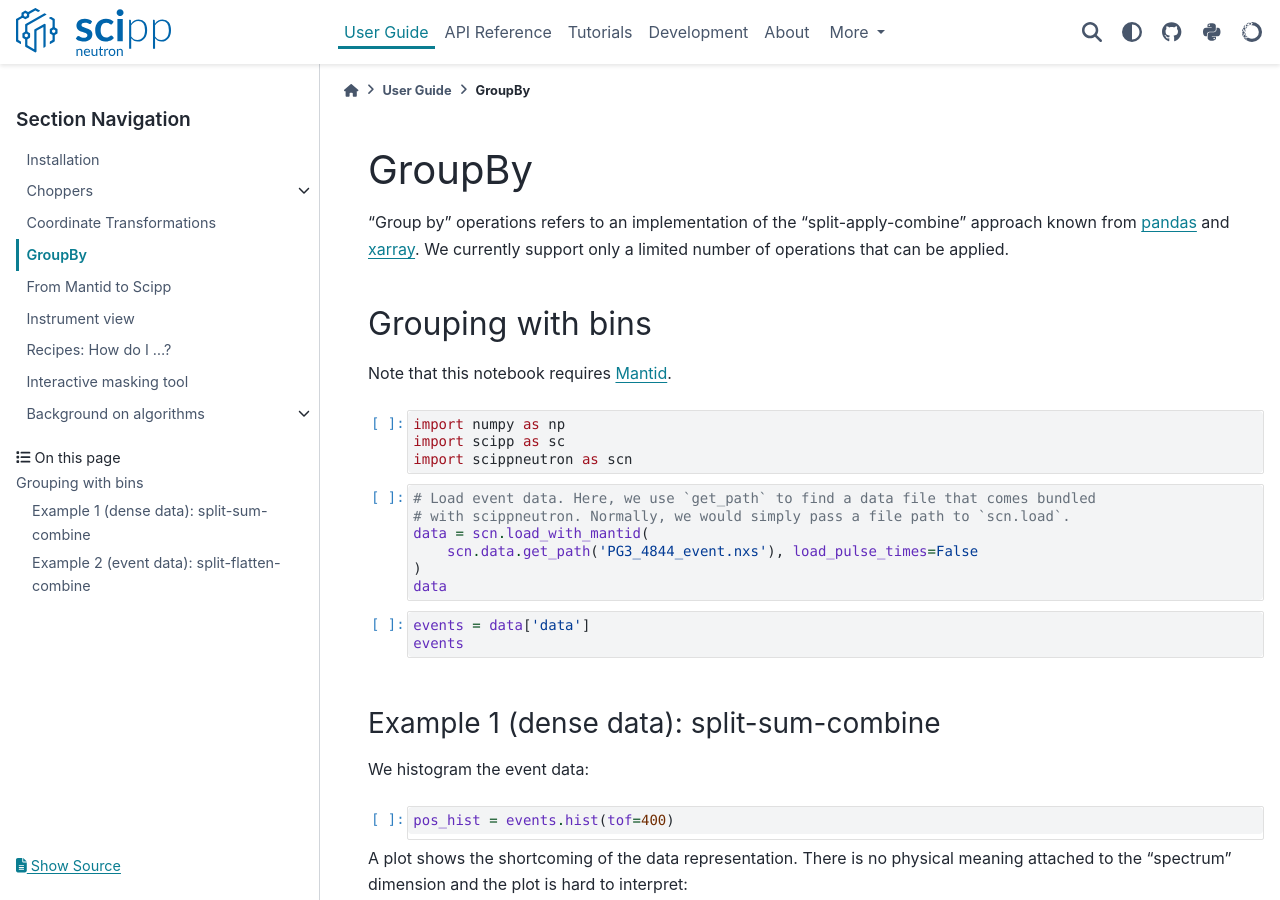
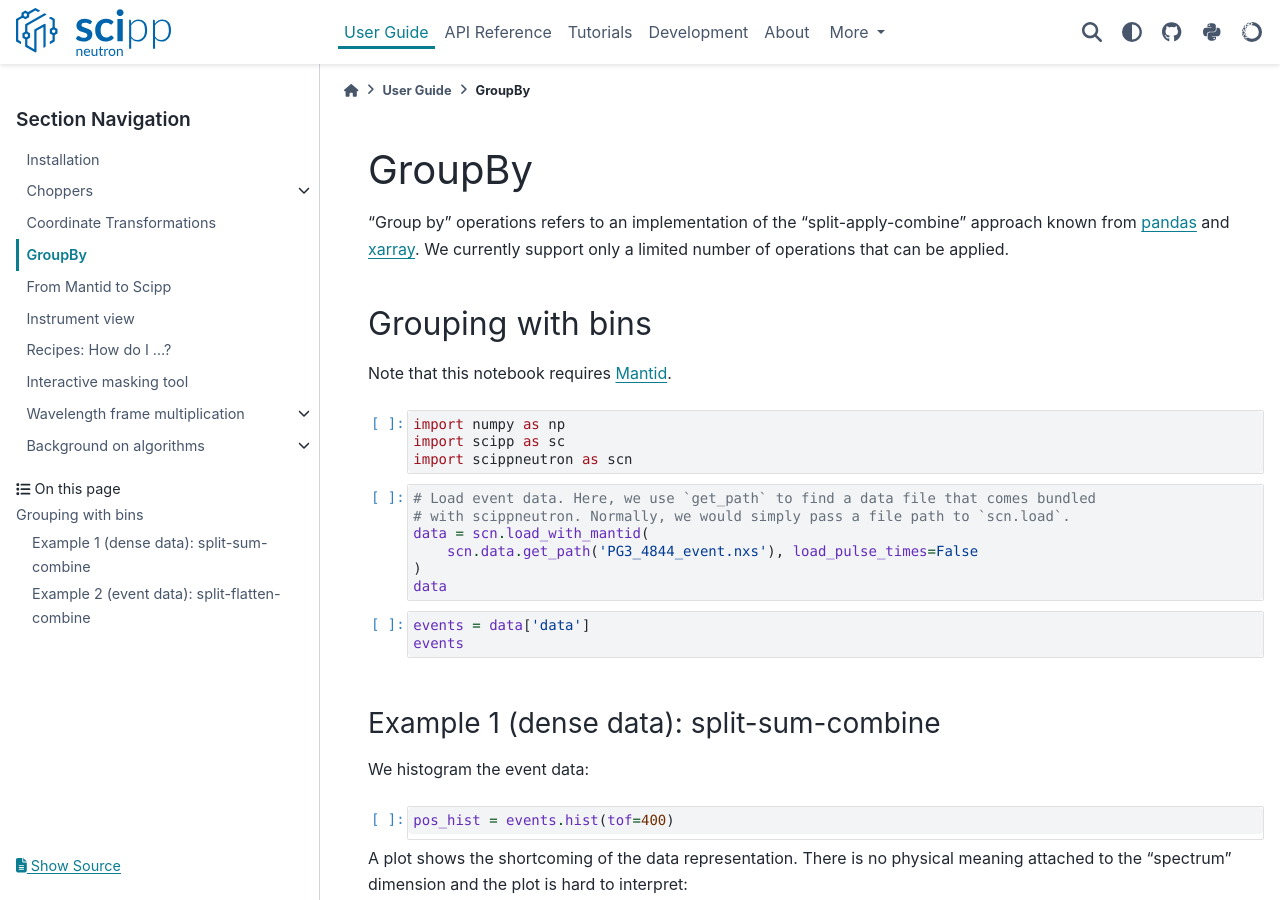
Before and after one commit to scipp/scippneutron, a Sphinx documentation site: the page built from docs/user-guide/groupby.ipynb, in a window 1280 px wide and 900 px high. Built offline with Sphinx 7.4.7 and the PyData theme 0.15.4, drawn with Linux system fonts in a browser that asks for light colours; the version number could not be read and is left out.

Commit message:
add wfm tof notebook

````diff
--- /dev/null
+++ b/docs/user-guide/wfm/index.md
@@ -0,0 +1,9 @@
+# Wavelength frame multiplication
+
+```{toctree}
+---
+maxdepth: 1
+---
+
+wfm-time-of-flight
+```
````
Also changed, not shown: docs/user-guide/index.md (+1 -0 lines), docs/user-guide/wfm/wfm-time-of-flight.ipynb (added).
